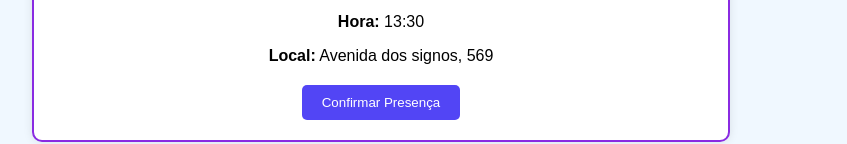
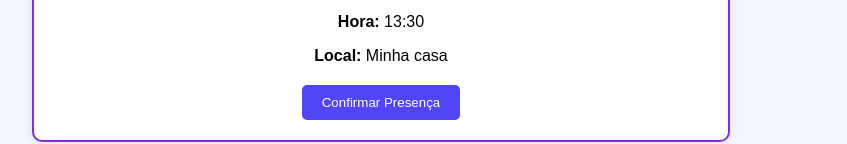
Before and after one commit to SSouzaC/convite, a plain HTML site: page index.html in a window 1280 px wide. Shown: the part 407-551 px from the top of the page, without its empty margins (259-1106 px from the left). Drawn offline with nearby package versions, Linux system fonts and the light colour scheme.

Commit message:
Update index.html

```diff
--- a/index.html
+++ b/index.html
@@ -12,7 +12,7 @@
         <p>Estou comemorando meu aniversário no próximo domingo e adoraria que você estivesse lá!</p>
         <p><strong>Data:</strong> 04/08/2024</p>
         <p><strong>Hora:</strong> 13:30</p>
-        <p><strong>Local:</strong> Avenida dos signos, 569</p>
+        <p><strong>Local:</strong> Minha casa </p>
         <form id="rsvpForm" style="display:none;">
             <label for="name">Seu Nome:</label>
             <input type="text" id="name" name="name" required>
```
